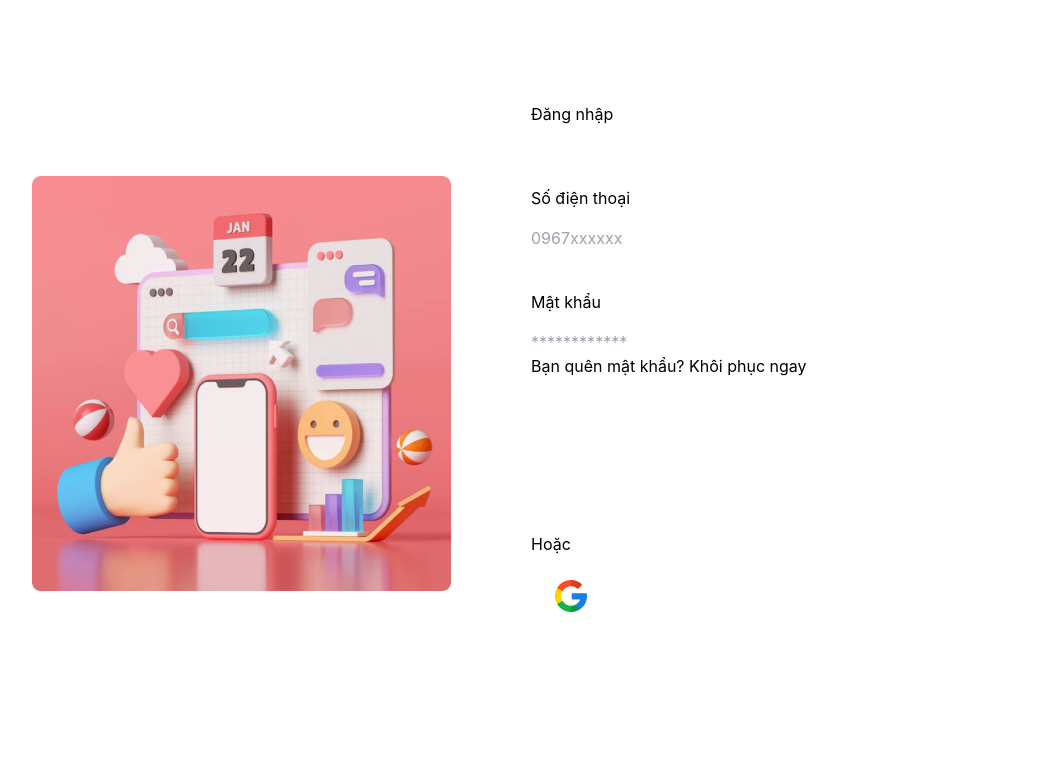
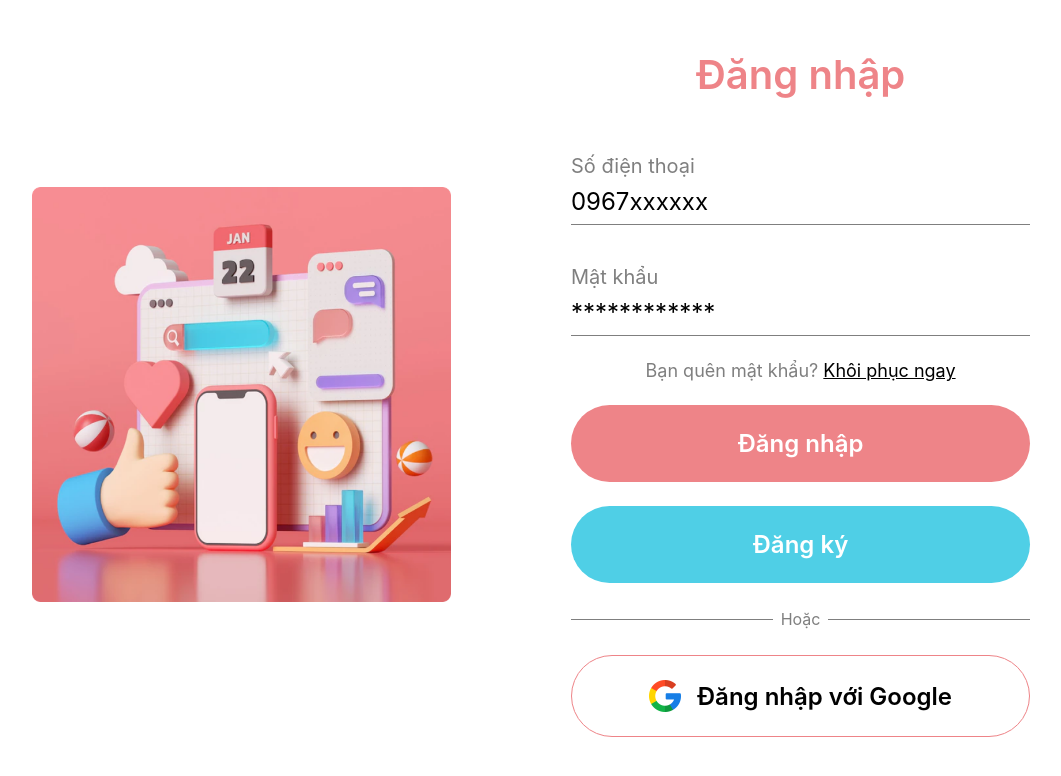
Before and after one commit to LeHaGiaBao/Salt-Phone, a React (Create React App) app in the folder end-user/: page / in a window 1280 px wide. Shown: the top 776 px of the page, without its empty margins (109-1170 px from the left). Built offline with nearby package versions, Linux system fonts and the light colour scheme.

Commit message:
complete signInForm

```diff
--- a/end-user/src/assets/css/style.css
+++ b/end-user/src/assets/css/style.css
@@ -17,13 +17,67 @@
     display: flex;
     justify-content: space-between;
     align-items: center;
-    padding-top: 8%;
+    padding-top: 4%;
 }
 
-.signIn-form {
-    width: 50%;
+/*Label và input*/
+.label-input {
+    height: 12%;
+    width: 100%;
 }
 
+.label-input label {
+    font-style: normal;
+    font-weight: 400;
+    font-size: 20px;
+    line-height: 24px;
+    color: var(--gray-text-color);
+}
+
+input.input-box, textarea {
+    background-color: #fff;
+    padding: 8px 0;
+    width: 100%;
+    border-bottom: 1px solid var(--gray-text-color);
+    font-style: normal;
+    font-weight: 400;
+    font-size: 24px;
+    line-height: 29px;
+}
+
+.label-input input::placeholder {
+    color: var(--black-color);
+}
+
+.signIn-form_text {
+    font-style: normal;
+    font-weight: 400;
+    font-size: 18px;
+    line-height: 21px;
+    text-align: center;
+    color: var(--gray-text-color);
+}
+
+.signIn-form_text_recover-password {
+    text-decoration: underline;
+    color: var(--black-color);
+}
+
+/* Form chung */
+.signIn-form {
+    position: relative;
+    left: 0;
+    width: 46%;
+}
+
+.signIn-form_title {
+    text-align: center;
+    font-style: normal;
+    font-weight: 600;
+    font-size: 40px;
+    line-height: 48px;
+    color: var(--primary-color);
+}
 
 .signIn-img {
     width: 42%;
@@ -33,3 +87,32 @@
     width: 32px;
     height: 32px;
 }
+
+.signIn-form_or {
+    display: flex;
+    justify-content: space-between;
+    align-items: center;
+    color: var(--gray-text-color);
+}
+
+.signIn-form_or_line {
+    width: 44%;
+    height: 0px;
+    border-top: 1px solid var(--gray-text-color);
+}
+
+.connect-google-btn {
+    border: 1px solid var(--primary-color);
+    display: flex;
+    align-items: center;
+    justify-content: center;
+    font-style: normal;
+    font-weight: 600;
+    font-size: 24px;
+    line-height: 29px;
+    color: var(--black-color);
+}
+
+.signIn-form_google-icon {
+    margin-right: 16px;
+}
--- a/end-user/src/components/SignInForm.jsx
+++ b/end-user/src/components/SignInForm.jsx
@@ -18,35 +18,35 @@ function SignInForm() {
 					<form action="" className='p-t-12'>
 						<div className="label-input">
 							<label htmlFor="">Số điện thoại</label><br/>
-							<input type="text" name="" id="" placeholder='0967xxxxxx'className='p-t-16px'/>
+							<input type="text" name="" id="" placeholder='0967xxxxxx'className='p-t-16px input-box p-b-8px'/>
 							<div className="label-input_line"></div>
 						</div>
 
 						<div className="label-input p-t-40px">
 							<label htmlFor="">Mật khẩu</label><br/>
-							<input type="password" placeholder='************'className='p-t-16px'/>
+							<input type="password" placeholder='************'className='p-t-16px input-box '/>
 							<div className="label-input_line"></div>
 						</div>
 					</form>
 
-					<p className="signIn-form_text">
+					<div className="signIn-form_text p-t-24px">
 						Bạn quên mật khẩu? <a href="" className="signIn-form_text_recover-password">Khôi phục ngay</a>
-					</p>
+					</div>
 
-					<button className="sign-in-btn">Đăng nhập</button> <br/>
-					<button className="sign-in-btn">Đăng ký</button>
+					<button className="sign-in-btn bg-color-primary m-t-24px">Đăng nhập</button> <br/>
+					<button className="sign-in-btn bg-color-blue-color m-t-24px">Đăng ký</button>
 
 
-					<div className="signIn-form_or">
+					<div className="signIn-form_or m-t-24px">
 						<div className='signIn-form_or_line'></div>
-						Hoặc
+						<p className="signIn-form_or_text">Hoặc</p>
 						<div className='signIn-form_or_line'></div>
 					</div>
 
-					<button className="sign-in-btn">
+					<button className="sign-in-btn connect-google-btn m-t-24px">
 						<img src={google} alt="" className='signIn-form_google-icon'/>
 						{""}
-						Đăng nhập với Google
+						<p className="">Đăng nhập với Google</p>
 					</button>
 
 				</div>
```
